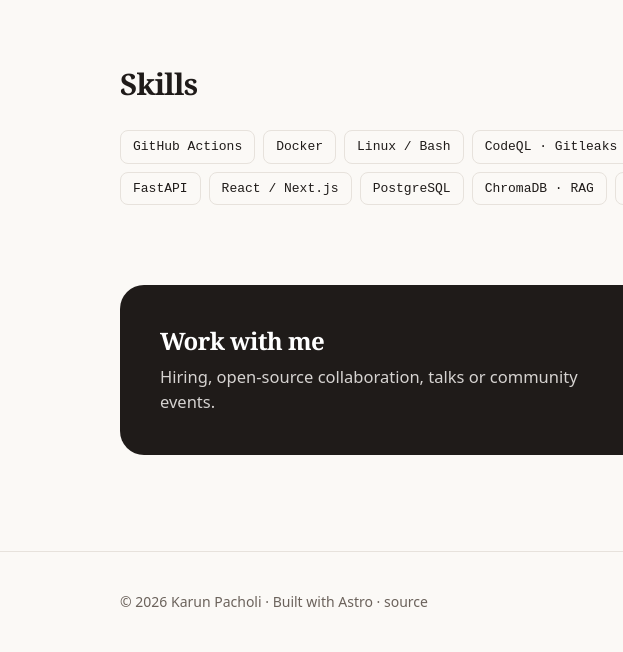
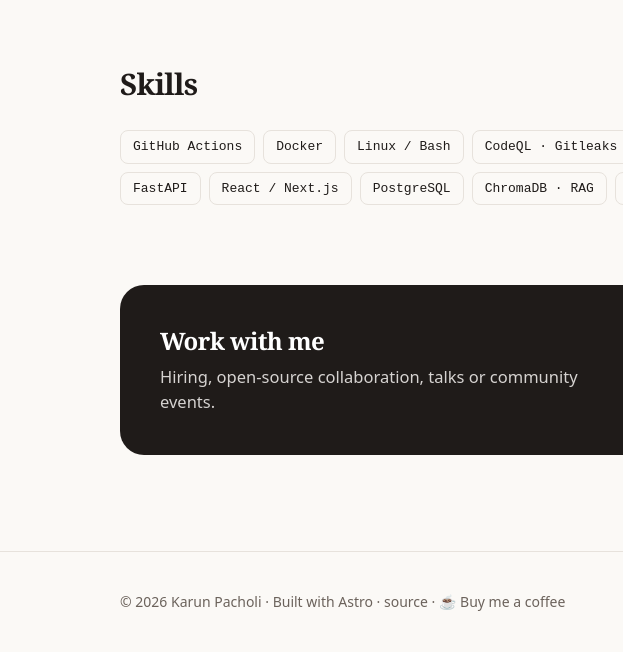
Before and after one commit to kpj2006/me, an Astro site: page / in a window 1280 px wide. Shown: the part 3088-3740 px from the top of the page, 0-623 px from the left. Built offline with nearby package versions, Linux system fonts and the light colour scheme; Astro itself is replaced by a stand-in of ours.

Commit message:
Footer and command center: Buy Me a Coffee

```diff
--- a/src/layouts/Base.astro
+++ b/src/layouts/Base.astro
@@ -17,6 +17,7 @@ const cmds = [
   ...SOCIALS.map((s) => ({ n: s.name, u: s.url, g: 'social' })),
   { n: 'Resume', u: SITE.resume, g: 'link' },
   { n: 'Book a call', u: SITE.calendar, g: 'link' },
+  { n: 'Buy me a coffee', u: SITE.coffee, g: 'link' },
 ];
 ---
 <!doctype html>
@@ -74,7 +75,7 @@ const cmds = [
 
   <footer class="mt-10 border-t border-line dark:border-night-line">
     <div class="container-x flex flex-col gap-5 py-8 sm:flex-row sm:items-center sm:justify-between">
-      <div class="text-sm text-muted">© {new Date().getFullYear()} Karun Pacholi · Built with Astro · <a class="hover:text-brand" href="https://github.com/kpj2006/me" target="_blank" rel="noopener">source</a></div>
+      <div class="text-sm text-muted">© {new Date().getFullYear()} Karun Pacholi · Built with Astro · <a class="hover:text-brand" href="https://github.com/kpj2006/me" target="_blank" rel="noopener">source</a> · <a class="hover:text-brand" href={SITE.coffee} target="_blank" rel="noopener">☕ Buy me a coffee</a></div>
       <Socials size="sm" />
     </div>
   </footer>
```
